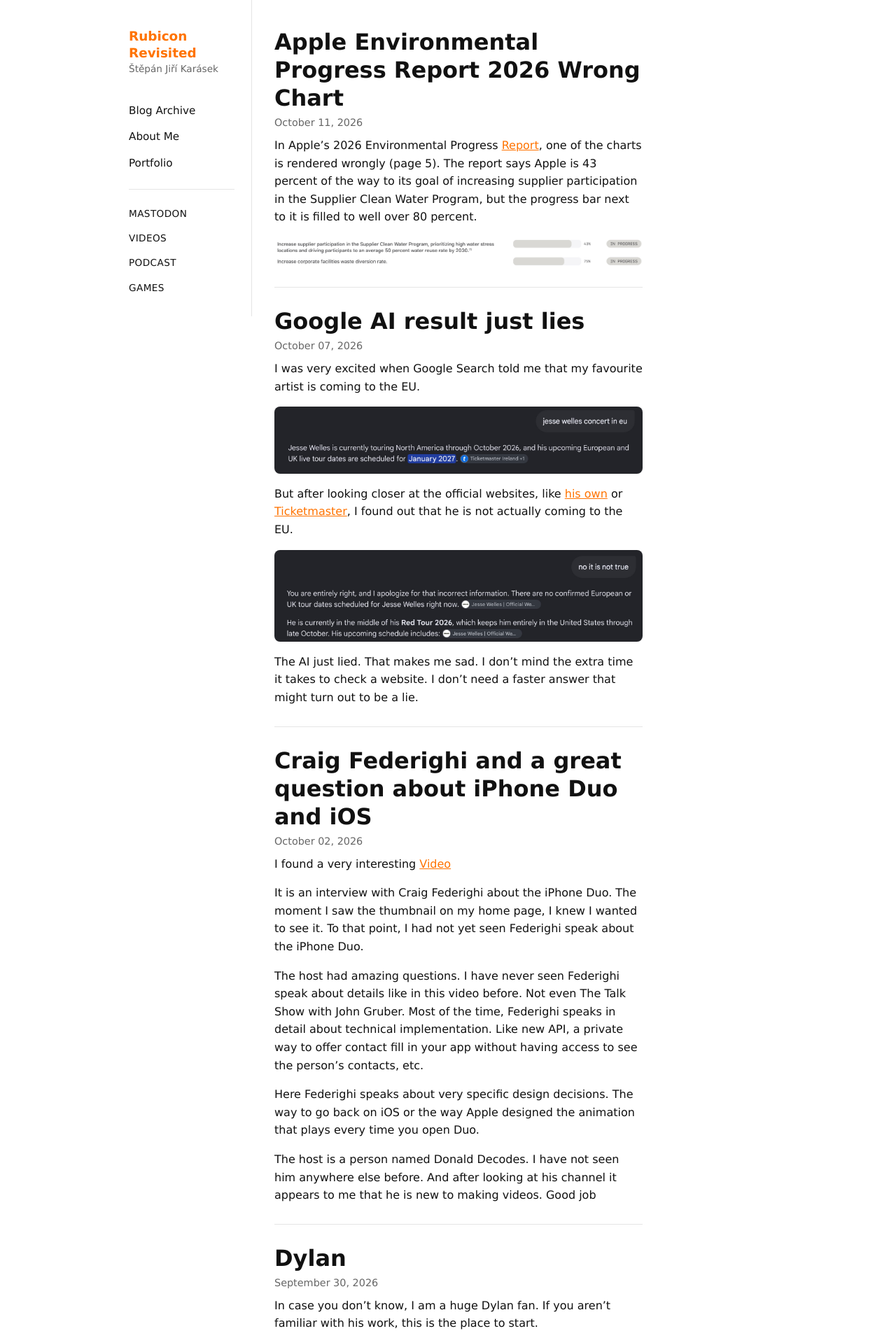
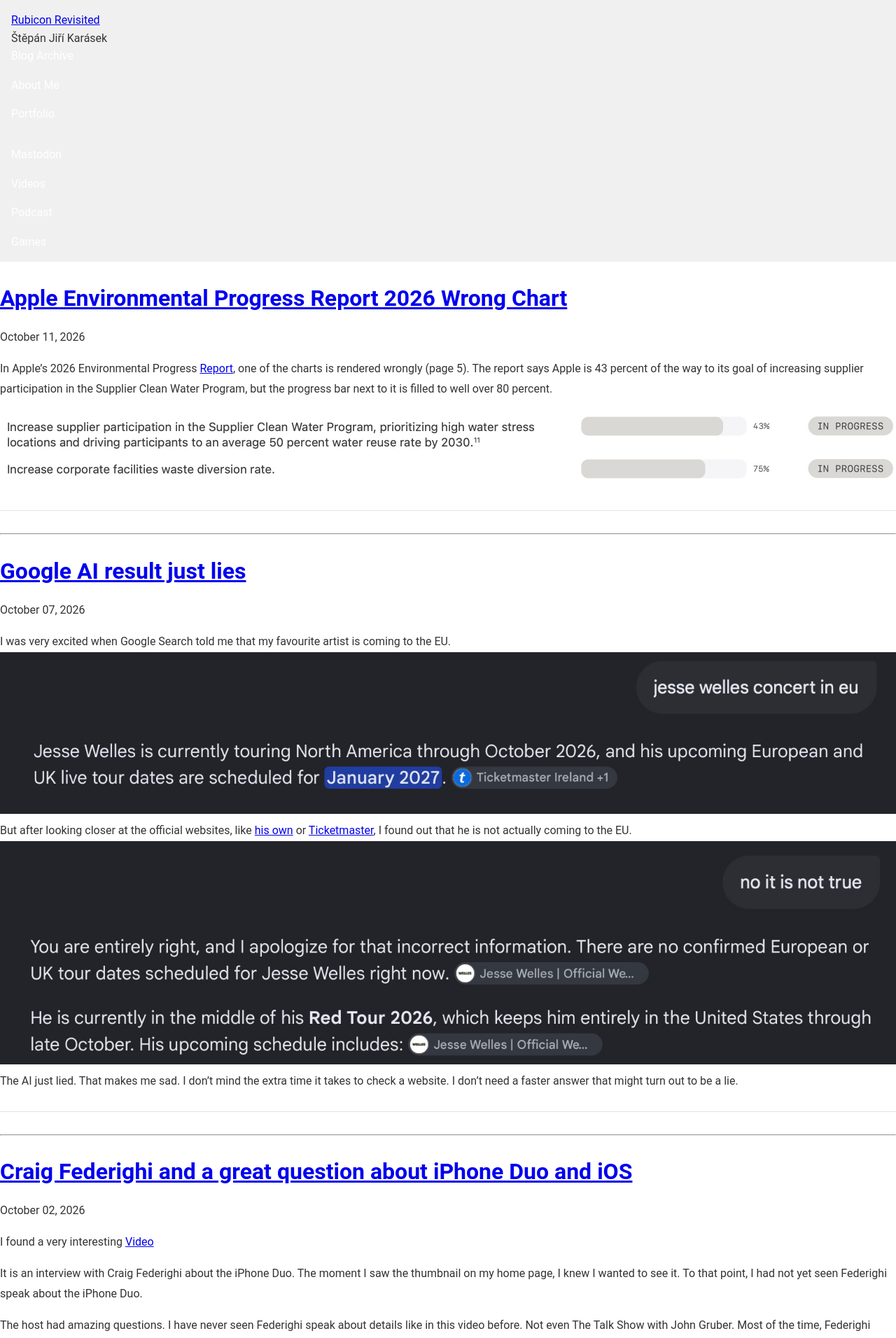
Before and after one commit to StepanJiri/stepankarasek.github.io, a Jekyll site: the page built from index.md, in a window 1280 px wide. Shown: the top 1912 px of the page at 70% size. Built offline with Jekyll 4.4.1, drawn with Linux system fonts in a browser that asks for light colours.

Commit message:
Update style.css

```diff
--- a/assets/css/style.css
+++ b/assets/css/style.css
@@ -1,428 +1,175 @@
-:root {
---bg: #ffffff;
---fg: #111111;
---muted: #666666;
---accent: #ff7300;
---border: #e5e5e5;
---card-bg: #f7f7f7;
+/* General Styles */
+body {
+  font-family: 'Roboto', sans-serif; /* Modern, readable font */
+  margin: 0;
+  padding: 0;
+  color: #333; /* Dark gray for readability */
+  line-height: 1.6;
 }
 
-@media (prefers-color-scheme: dark) {
+/* Root Variables */
 :root {
---bg: #000000;
---fg: #f2f2f2;
---muted: #999999;
---accent: #ff9640;
---border: #222222;
---card-bg: #151515;
-}
-.archive-date {
-color: #555555;
-}
+  --bg-color: #f8f8ff; /* Light blue background */
+  --text-color: #21252b; /* Dark gray text */
+  --link-color: #007bff; /* Bootstrap primary color - link color */
+  --link-hover: #0056b3; /* Bootstrap primary darker color - link hover */
+  --border-color: #e2e2e2; /* Light gray border */
+  --accent-color: #ff7300; /* Orange accent color */
 }
 
-* { box-sizing: border-box; }
-
-body {
-margin: 0;
-background: var(--bg);
-color: var(--fg);
-  font-family: Verdana, Geneva, sans-serif;
-line-height: 1.6;
+/* Layout - Sidebar + Content */
+.container {
+  max-width: 1200px;
+  margin: 0 auto;
+  padding: 2rem;
 }
 
-a { color: var(--accent); }
-
-/* ---------- Layout: sidebar + content ---------- */
 .page-wrap {
-display: flex;
-align-items: flex-start;
-max-width: 960px;
-margin: 0 auto;
+  display: flex;
+  flex-direction: column; /* Stack content vertically */
 }
 
 .sidebar {
-flex: 0 0 200px;
-padding: 2.5rem 1.5rem 1.5rem;
-border-right: 1px solid var(--border);
-display: flex;
-flex-direction: column;
+  flex: 0 0 25%; /* Sidebar takes up 25% of the width */
+  padding: 1rem;
+  background-color: #f0f0f0; /* Light gray sidebar background */
 }
 
-.site-brand {
-font-weight: 700;
-font-size: 1.15rem;
-text-decoration: none;
-color: var(--fg);
-margin-bottom: 0;
-line-height: 1.3;
-display: block;
+.main-content {
+  flex: 1; /* Main content takes up remaining space */
+  padding: 1rem;
 }
 
-.site-brand.active {
-color: var(--accent);
+/* Header Styles */
+header {
+  background-color: #333;
+  color: #fff;
+  padding: 1rem;
+  text-align: center;
 }
 
-.site-subtitle {
-font-size: 0.85rem;
-color: var(--muted);
-margin-top: 0.15rem;
-margin-bottom: 2rem;
-line-height: 1.3;
+header h1 {
+  font-size: 2.5rem;
+  margin: 0;
 }
 
-.sidebar-nav {
-display: flex;
-flex-direction: column;
-gap: 0.15rem;
+/* Navigation Styles */
+nav {
+  display: flex;
+  flex-direction: column;
+  gap: 1rem;
 }
 
-.nav-link {
-text-decoration: none;
-color: var(--fg);
-font-size: 0.95rem;
-padding: 0.35rem 0;
-transition: color 0.15s ease;
+nav a {
+  color: #fff;
+  text-decoration: none;
+  transition: color 0.3s ease; /* Smooth hover effect */
 }
 
-.nav-link:hover {
-color: var(--accent);
+nav a:hover {
+  color: var(--accent-color); /* Accent color on hover */
 }
 
-.nav-link.active {
-color: var(--accent);
+/* Main Content Styles - Post Styles */
+article, div.post { /* Added for broader applicability */
+  margin-bottom: 2rem;
+  border-bottom: 1px solid var(--border-color);
+  padding-bottom: 1rem;
 }
 
-.sidebar-divider {
-border-top: 1px solid var(--border);
-margin: 1rem 0;
+article h2 {
+  font-size: 2rem;
+  margin-bottom: 0.5rem;
 }
 
-.nav-caps {
-text-transform: uppercase;
-font-size: 0.85rem;
-letter-spacing: 0.03em;
+article p {
+  line-height: 1.8;
+  margin-bottom: 0.75rem;
 }
 
-/* ---------- Main / typography ---------- */
-main {
-flex: 1;
-max-width: 58ch;
-padding: 2.5rem 2rem;
+/* Image Styles */
+img {
+  max-width: 100%;
+  height: auto;
 }
 
-h1 {
-font-size: 2.25rem;
-font-weight: 800;
-line-height: 1.2;
-margin-top: 0.5rem;
-margin-bottom: 0.5rem;
+/* Responsive Design */
+@media (max-width: 768px) {
+  .page-wrap {
+    flex-direction: column; /* Stack sidebar and content on smaller screens */
+  }
+
+  .sidebar {
+    flex: 0 0 100%; /* Sidebar takes full width on smaller screens */
+  }
+
+  header {
+    padding: 0.5rem;
+  }
 }
 
-h2 {
-font-size: 1.6rem;
-font-weight: 700;
-line-height: 1.3;
-margin-top: 1.25rem;
-margin-bottom: 0.3rem;
+/* Additional Styles - Buttons, Forms etc. (Example) */
+button {
+  background-color: var(--accent-color);
+  color: #fff;
+  padding: 0.75rem 1rem;
+  border: none;
+  cursor: pointer;
+  transition: background-color 0.3s ease;
 }
 
-h3 {
-font-size: 1.3rem;
-font-weight: 700;
-line-height: 1.3;
-margin-top: 1rem;
-margin-bottom: 0.3rem;
+button:hover {
+  background-color: var(--accent-color); /* Darken on hover */
 }
 
-p {
-margin: 0 0 1rem 0;
+/* Footer Styles (Example) */
+footer {
+  text-align: center;
+  margin-top: 2rem;
+  color: #666;
 }
 
-h1 + p,
-h2 + p,
-h3 + p {
-margin-top: 0;
+/* Compact Post List (For Archive Pages) */
+.compact-post-list {
+  list-style: none;
+  padding: 0;
 }
 
-.full-post h2,
-.post-content .article-title {
-font-size: 2rem;
-font-weight: 800;
-line-height: 1.25;
-margin-top: 0;
-margin-bottom: 0.25rem;
+.compact-post-list li {
+  margin-bottom: 0.5rem;
 }
 
-.full-post h2 a,
-.post-content .article-title a {
-color: var(--fg);
-text-decoration: none;
+.compact-post-list time {
+  color: #888;
+  font-size: 0.9em;
 }
 
-.full-post h2 a:hover,
-.post-content .article-title a:hover {
-color: var(--accent);
-}
-
-.post-meta {
-color: var(--muted);
-font-size: 0.9rem;
-margin-bottom: 0.5rem;
-}
-
-.post-divider {
-border: none;
-border-top: 1px solid var(--border);
-margin: 1.75rem 0;
-}
-
-main img,
-.post-content img,
-.full-post img,
-article img {
-max-width: 100%;
-width: auto;
-height: auto;
-display: block;
-margin: 1rem auto;
-border-radius: 8px;
-}
-
-main video,
-.post-content video,
-.full-post video,
-article video {
-width: 100%;
-max-width: 100%;
-height: auto;
-max-height: 70vh;
-object-fit: contain;
-display: block;
-margin: 0;
-border-radius: 8px;
-}
-
-/* ---------- Custom video play/pause overlay ---------- */
+/* Video Overlay (Example) */
 .video-wrap {
-position: relative;
-margin: 1rem auto;
+  position: relative;
 }
 
 .video-overlay-btn {
-position: absolute;
-top: 50%;
-left: 50%;
-transform: translate(-50%, -50%);
-width: 48px;
-height: 48px;
-border-radius: 50%;
-border: none;
-background: rgba(0, 0, 0, 0.55);
-color: #fff;
-cursor: pointer;
-display: flex;
-align-items: center;
-justify-content: center;
-opacity: 0;
-transition: opacity 0.2s ease;
+  position: absolute;
+  top: 50%;
+  left: 50%;
+  transform: translate(-50%, -50%);
+  width: 48px;
+  height: 48px;
+  border-radius: 50%;
+  background-color: rgba(0, 0, 0, 0.5);
+  border: none;
+  color: #fff;
+  cursor: pointer;
+  display: flex;
+  align-items: center;
+  justify-content: center;
+  opacity: 0;
+  transition: opacity 0.2s ease;
 }
 
 .video-overlay-btn.visible {
-opacity: 1;
+  opacity: 1;
 }
 
-.video-caption {
-text-align: center;
-color: var(--muted);
-font-size: 0.9rem;
-margin: 0.75rem 0 1.5rem;
-}
-
-/* ---------- Blog listing (card grid, if still used anywhere) ---------- */
-.post-list {
-display: grid;
-grid-template-columns: repeat(auto-fill, minmax(260px, 1fr));
-gap: 1.5rem;
-margin-top: 1.5rem;
-}
-
-.post-card {
-display: flex;
-flex-direction: column;
-border: 1px solid var(--border);
-border-radius: 10px;
-overflow: hidden;
-background: var(--card-bg);
-transition: transform 0.15s ease;
-}
-
-.post-card:hover {
-transform: translateY(-2px);
-}
-
-.post-card-link {
-text-decoration: none;
-color: var(--fg);
-display: block;
-}
-
-.post-card-image {
-width: 100%;
-height: 160px;
-object-fit: cover;
-display: block;
-margin: 0;
-border-radius: 0;
-}
-
-.post-card-title {
-margin: 0.75rem 1rem 0;
-font-size: 1.2rem;
-font-weight: 700;
-}
-
-.post-card-link:hover .post-card-title {
-color: var(--accent);
-}
-
-.post-card .post-meta {
-margin: 0.25rem 1rem 0;
-}
-
-.post-card-preview {
-color: var(--muted);
-font-size: 0.92rem;
-margin: 0.5rem 1rem 0.5rem;
-line-height: 1.5;
-}
-
-.read-more {
-margin: 0 1rem 1rem;
-font-weight: 600;
-font-size: 0.88rem;
-text-decoration: none;
-}
-
-/* ---------- Blog archive list ---------- */
-.archive-list {
-list-style: none;
-padding: 0;
-margin-top: 1.5rem;
-}
-
-.archive-item {
-display: flex;
-align-items: baseline;
-justify-content: space-between;
-gap: 1rem;
-padding: 0.6rem 0;
-border-bottom: 1px solid var(--border);
-}
-
-.archive-date {
-flex: none;
-white-space: nowrap;
-text-align: right;
-color: #b3b3b3;
-font-size: 0.85rem;
-}
-
-.archive-title {
-color: var(--fg);
-text-decoration: none;
-font-weight: 600;
-font-size: 1.05rem;
-}
-
-.archive-title:hover {
-color: var(--accent);
-}
-
-/* ---------- Archive list on homepage ---------- */
-.archive-posts {
-margin-top: 2rem;
-padding-top: 1rem;
-border-top: 2px solid var(--border);
-}
-
-.compact-post-list {
-list-style: none;
-padding-left: 0;
-}
-
-.compact-post-list li {
-margin-bottom: 0.5rem;
-}
-
-.compact-post-list time {
-color: var(--muted);
-font-size: 0.9em;
-}
-
-.blog-archive-link {
-margin-top: 2rem;
-padding: 1rem 0;
-text-align: center;
-}
-
-.blog-archive-link a {
-font-weight: 600;
-font-size: 1.1rem;
-text-decoration: none;
-}
-
-.blog-archive-link a:hover {
-text-decoration: underline;
-}
-
-/* ---------- Mobile (not yet reworked for sidebar layout) ---------- */
-@media (max-width: 480px) {
-.archive-item {
-flex-direction: column;
-gap: 0.15rem;
-}
-.archive-date {
-flex: none;
-text-align: left;
-}
-}
-
-/* ---------- Mobile ---------- */
-@media (max-width: 640px) {
-.page-wrap {
-flex-direction: column;
-max-width: 100%;
-}
-
-.sidebar {
-flex: none;
-width: 100%;
-border-right: none;
-border-bottom: 1px solid var(--border);
-padding: 1.25rem 1.25rem 1rem;
-}
-
-.site-brand {
-margin-bottom: 0;
-}
-
-.site-subtitle {
-margin-bottom: 0.75rem;
-}
-
-.sidebar-nav {
-flex-direction: row;
-gap: 1.25rem;
-}
-
-.sidebar-divider,
-.nav-caps {
-display: none;
-}
-
-main {
-padding: 1.5rem 1.25rem;
-max-width: 100%;
-}
-}
+/* Add more styles as needed for your specific design */
```
